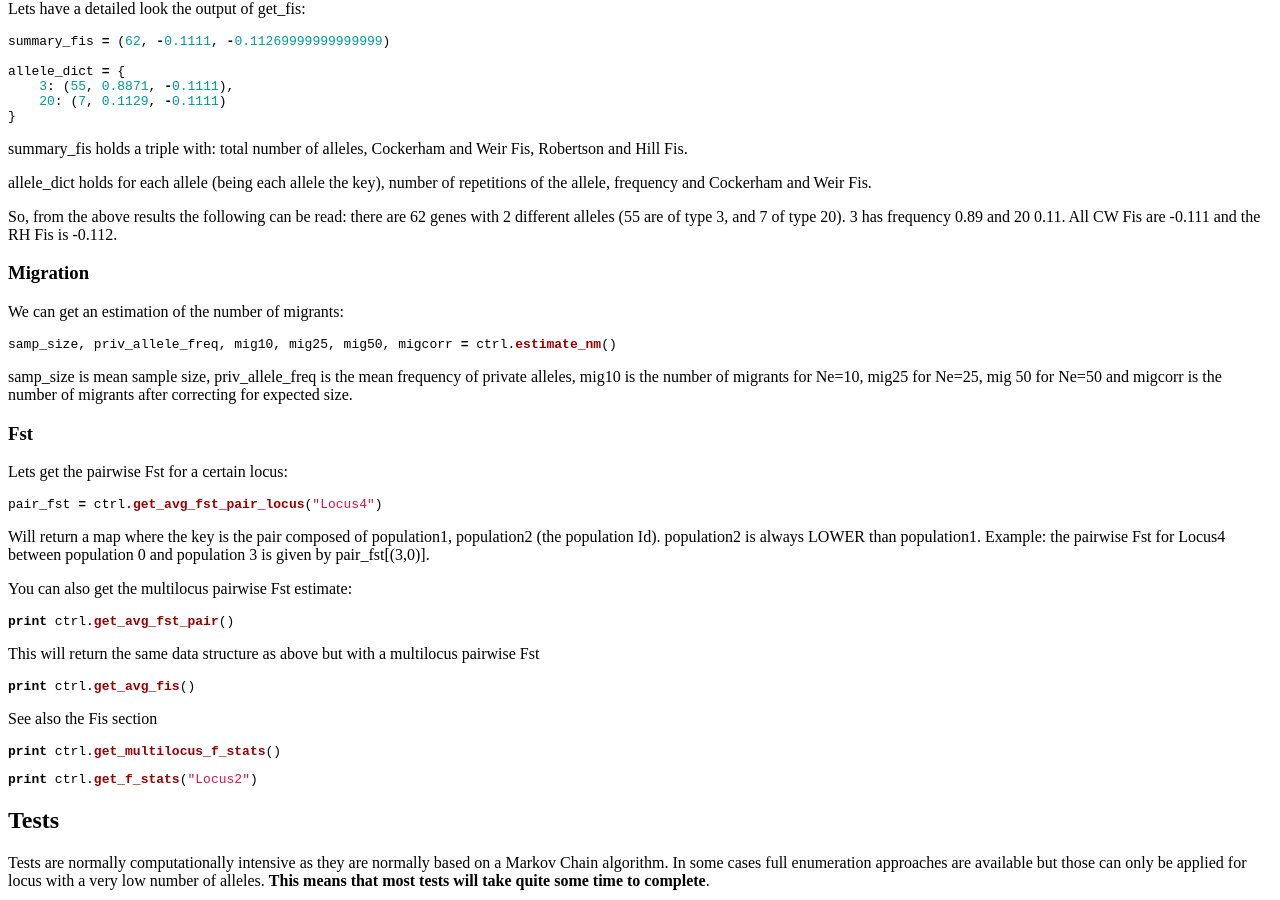
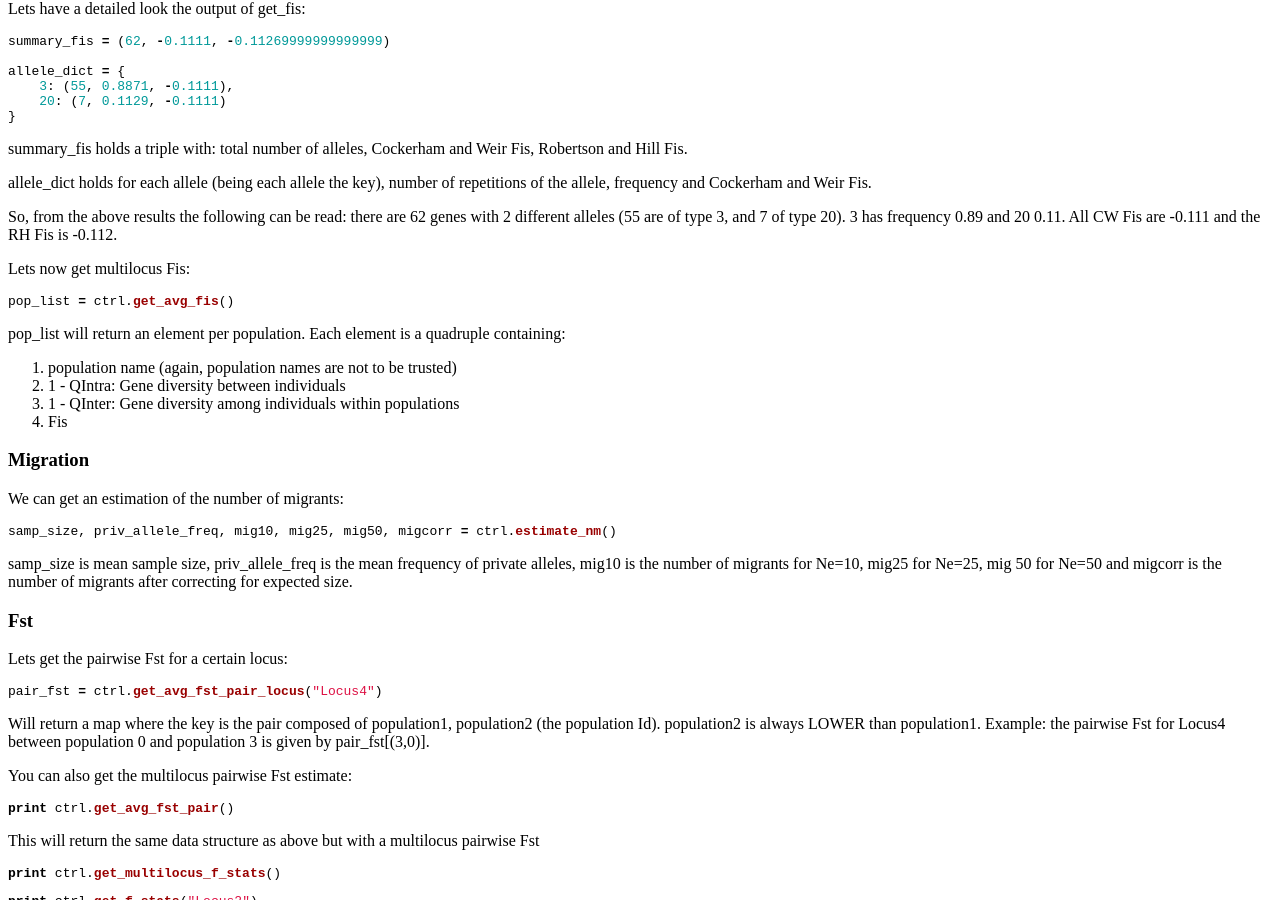
Before and after one commit to biopython/biopython.github.io, a Jekyll site: the page built from wiki/PopGen_Genepop.md, in a window 1280 px wide and 900 px high, scrolled down 1598 px. Built offline with Jekyll 4.4.1, drawn with Linux system fonts in a browser that asks for light colours.

Commit message:
Change to wiki page

````diff
--- a/wiki/PopGen_Genepop.md
+++ b/wiki/PopGen_Genepop.md
@@ -165,6 +165,20 @@ with 2 different alleles (55 are of type 3, and 7 of type 20). 3 has
 frequency 0.89 and 20 0.11. All CW Fis are -0.111 and the RH Fis is
 -0.112.
 
+Lets now get multilocus Fis:
+
+``` python
+pop_list = ctrl.get_avg_fis()
+```
+
+pop\_list will return an element per population. Each element is a
+quadruple containing:
+
+1.  population name (again, population names are not to be trusted)
+2.  1 - QIntra: Gene diversity between individuals
+3.  1 - QInter: Gene diversity among individuals within populations
+4.  Fis
+
 ### Migration
 
 We can get an estimation of the number of migrants:
@@ -199,12 +213,6 @@ print ctrl.get_avg_fst_pair()
 
 This will return the same data structure as above but with a multilocus
 pairwise Fst
-
-``` python
-print ctrl.get_avg_fis()
-```
-
-See also the Fis section
 
 ``` python
 print ctrl.get_multilocus_f_stats()
````
Also changed, not shown: 1 other file.
